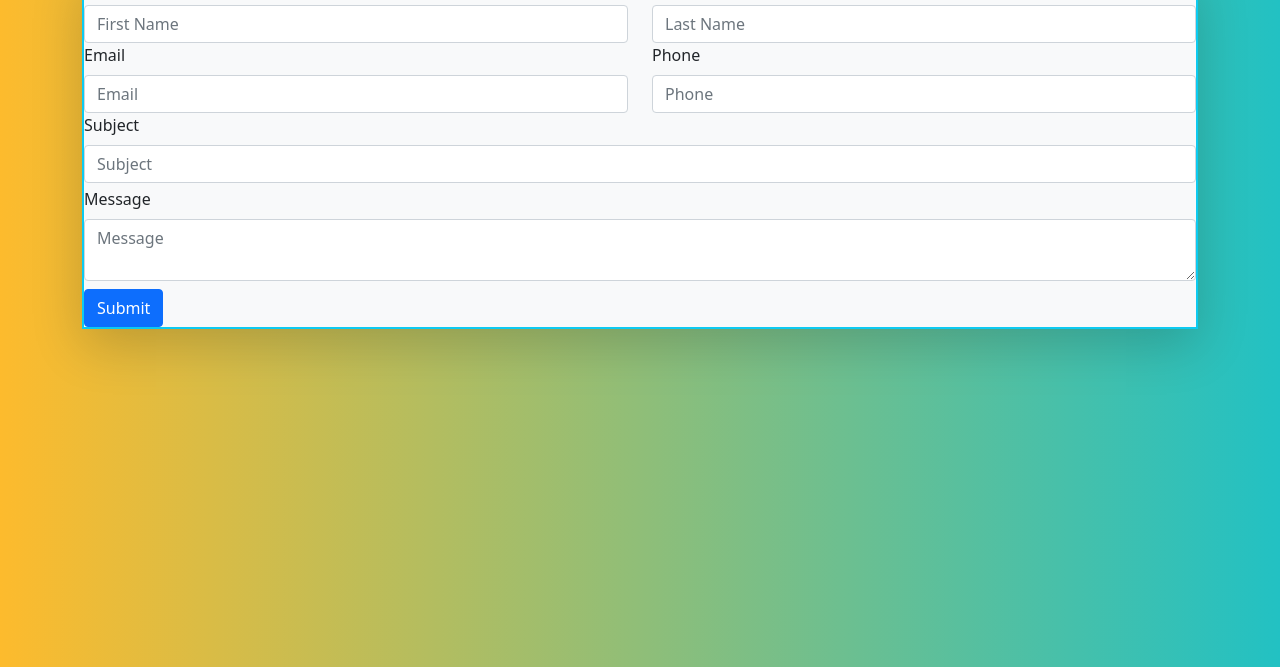
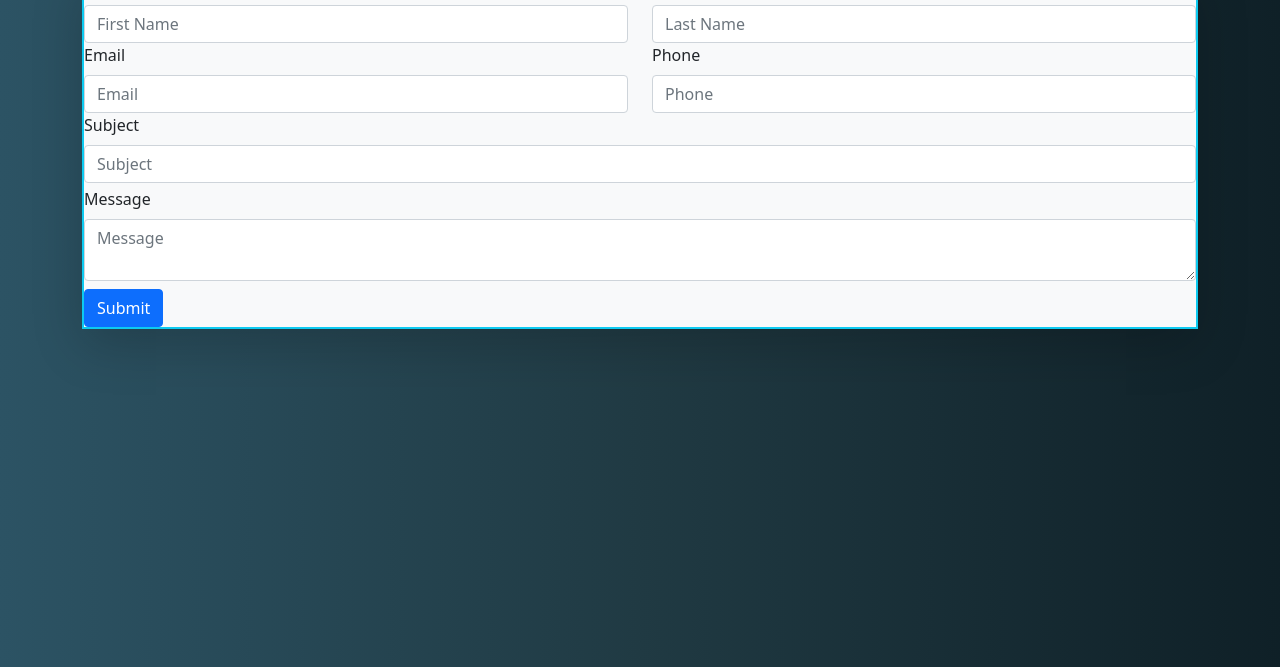
Before and after one commit to dmcphers/BootstrapLabsOrig, a plain HTML site: page ContactForm/contactForm.html in a window 1280 px wide. Shown: the part 133-800 px from the top of the page. Drawn offline with nearby package versions, Linux system fonts and the light colour scheme.

Commit message:
changed background color
changed background gradient for contact form

```diff
--- a/ContactForm/css/site.css
+++ b/ContactForm/css/site.css
@@ -1,9 +1,10 @@
 body {
-    background: #22c1c3;
+    background: #0F2027;
     /* fallback for old browsers */
-    background: -webkit-linear-gradient(to right, #fdbb2d, #22c1c3);
+    background: -webkit-linear-gradient(to right, #2C5364, #203A43, #0F2027);
     /* Chrome 10-25, Safari 5.1-6 */
-    background: linear-gradient(to right, #fdbb2d, #22c1c3);
+    background: linear-gradient(to right, #2C5364, #203A43, #0F2027);
     /* W3C, IE 10+/ Edge, Firefox 16+, Chrome 26+, Opera 12+, Safari 7+ */
 
+
 }
```
